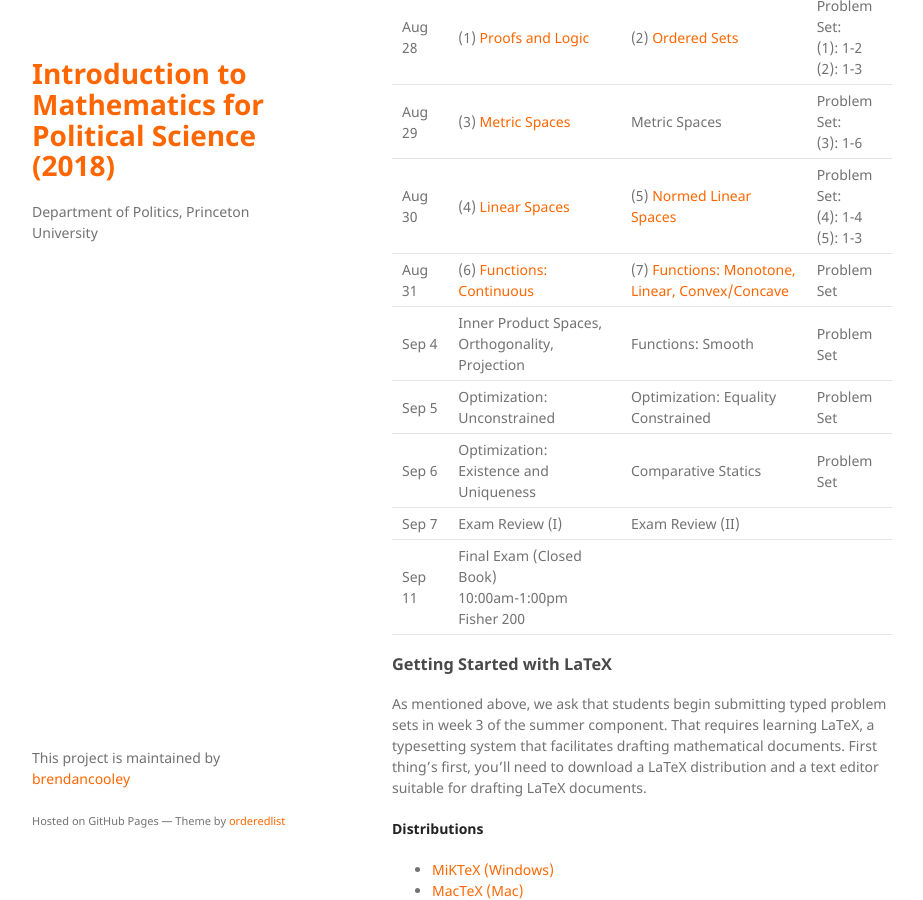
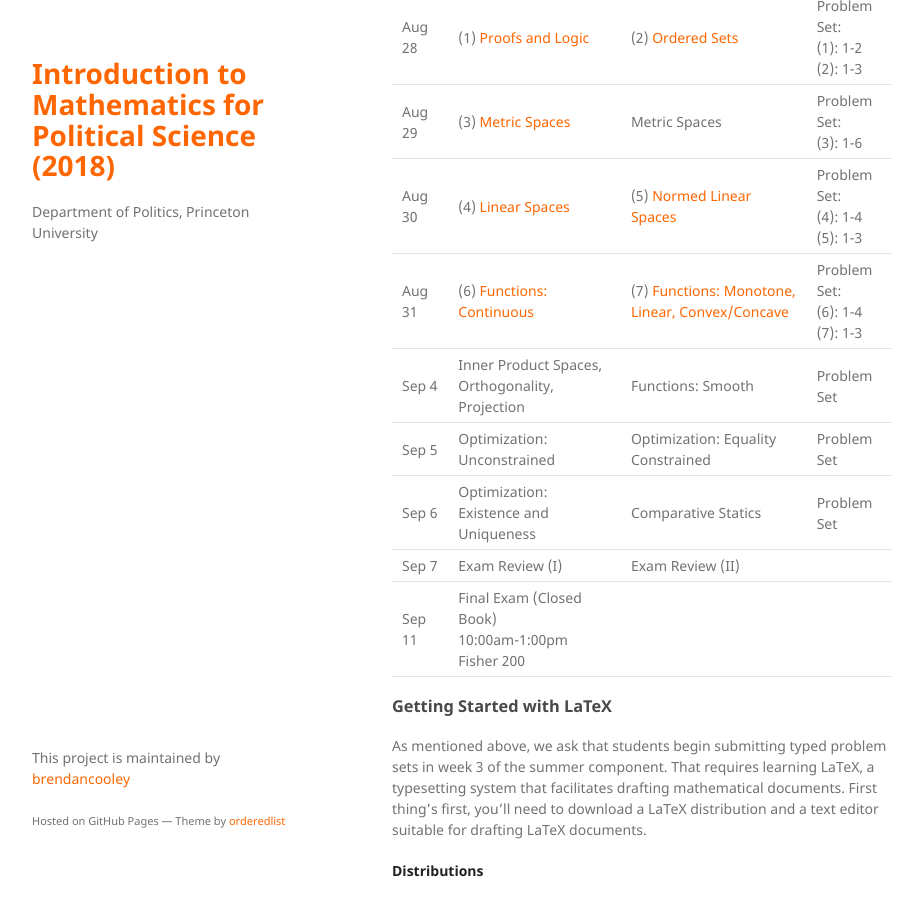
Before and after one commit to brendancooley/imps2019, a Jekyll site: the page built from index.md, in a window 1280 px wide and 900 px high, scrolled down 4287 px. Shown: the whole window, without its empty margins (178-1101 px from the left). Built offline with Jekyll 4.4.1, drawn with Linux system fonts in a browser that asks for light colours; nearby versions of some CDN libraries; a script that is not in the unit is left out; our own code applies the rules of GitHub Pages for plain Markdown files.

Commit message:
problems day 5

```diff
--- a/index.md
+++ b/index.md
@@ -109,7 +109,7 @@ The appendix of McCarty and Meirowitz's book contains a nice treatment of many o
 | Aug 28 | (1) [Proofs and Logic](https://rawgit.com/brendancooley/imps2018/master/notes/1_logic&proofs_solutions.pdf)            | (2) [Ordered Sets](https://rawgit.com/brendancooley/imps2018/master/notes/2_orderedSets_solutions.pdf)                              | Problem Set: <br> (1): 1-2 <br> (2): 1-3 |
 | Aug 29 | (3) [Metric Spaces](https://rawgit.com/brendancooley/imps2018/master/notes/3_metricSpaces_solutions.pdf)    | Metric Spaces                                  | Problem Set: <br> (3): 1-6 |
 | Aug 30 | (4) [Linear Spaces](https://rawgit.com/brendancooley/imps2018/master/notes/4_linearSpaces_solutions.pdf)                 | (5) [Normed Linear Spaces](https://rawgit.com/brendancooley/imps2018/master/notes/5_normedLinearSpaces_solutions.pdf) | Problem Set: <br> (4): 1-4 <br> (5): 1-3 |
-| Aug 31 | (6) [Functions: Continuous](https://rawgit.com/brendancooley/imps2018/master/notes/6_functionsContinuous.pdf)        | (7) [Functions: Monotone, Linear, Convex/Concave](https://rawgit.com/brendancooley/imps2018/master/notes/7_functionsOther.pdf)  | Problem Set |
+| Aug 31 | (6) [Functions: Continuous](https://rawgit.com/brendancooley/imps2018/master/notes/6_functionsContinuous.pdf)        | (7) [Functions: Monotone, Linear, Convex/Concave](https://rawgit.com/brendancooley/imps2018/master/notes/7_functionsOther.pdf)  | Problem Set: <br> (6): 1-4 <br> (7): 1-3 |
 | Sep 4  | Inner Product Spaces, Orthogonality, Projection    | Functions: Smooth                   | Problem Set |
 | Sep 5  | Optimization: Unconstrained | Optimization: Equality Constrained                    | Problem Set |
 | Sep 6  | Optimization: Existence and Uniqueness    | Comparative Statics             | Problem Set |
```
Also changed, not shown: 1 other file.
